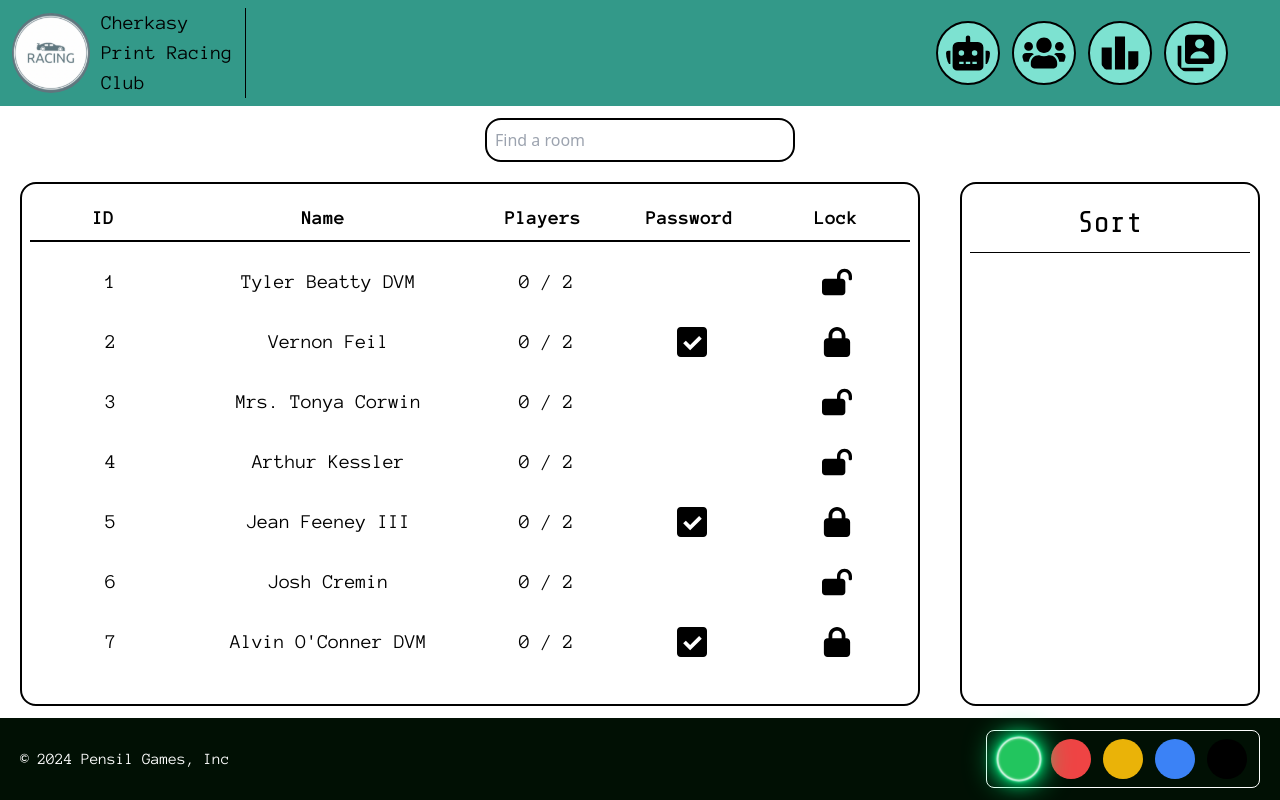
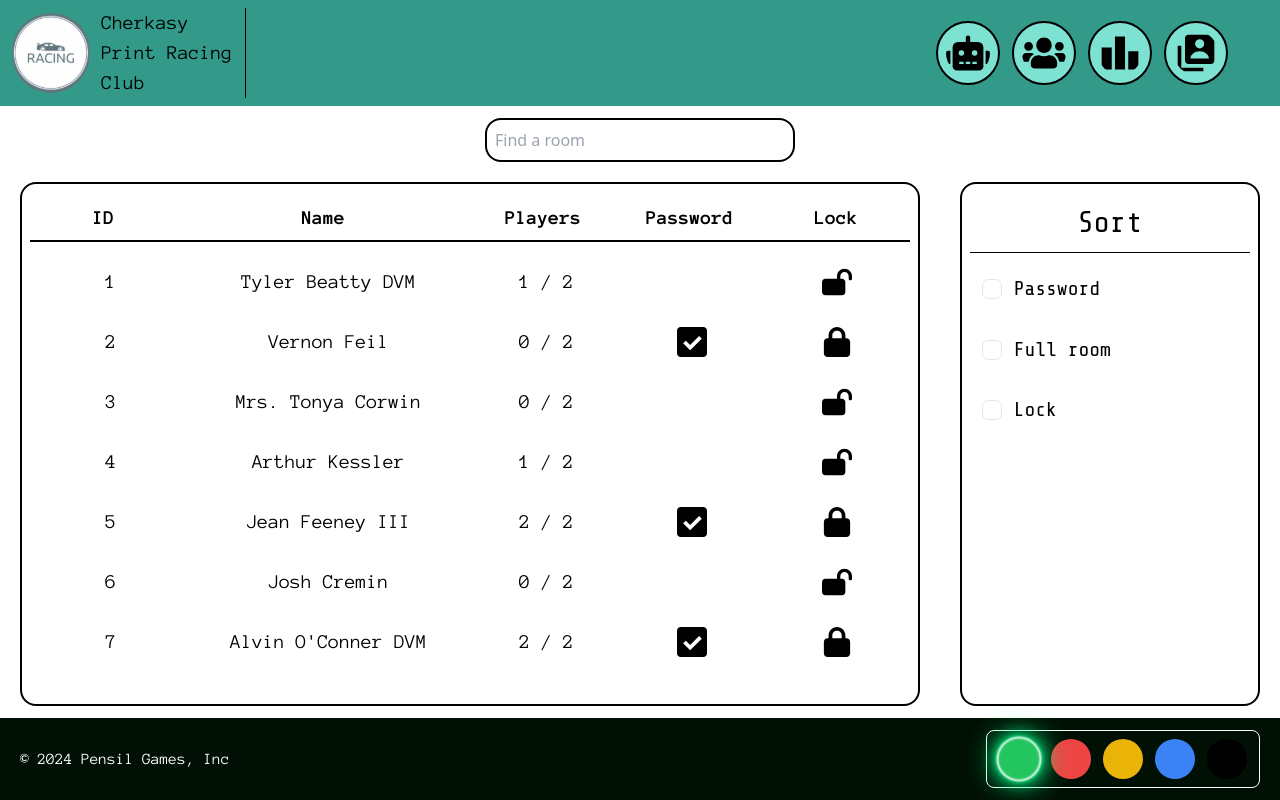
Before and after one commit to AlexTkCk/diploma_everlabs, a React (Create React App) app in the folder client/: page /gameRoom in a window 1280 px wide. Built offline with nearby package versions, Linux system fonts and the light colour scheme.

Commit message:
v-9-Multiplayer-room/4/added functions to sort of data

```diff
--- a/client/src/components/RowMp.tsx
+++ b/client/src/components/RowMp.tsx
@@ -17,7 +17,7 @@ type TRowMp = {
 
 const RowMp: React.FC<TRowMp> = ({ dataMp, children }) => {
   return (
-    <button className="flex flex-row justify-around text-center ml-2 text-xl transition-all items-center h-10  active:bg-gray-500">
+    <button className="flex flex-row justify-around text-center ml-2 text-xl transition-all items-center h-10  active:bg-gray-200">
       <span className="w-1/5 ">{dataMp.id}</span>
       <span className="w-2/5">{dataMp.name}</span>
       <span className="w-1/5">
--- a/client/src/data/multiplayerData.json
+++ b/client/src/data/multiplayerData.json
@@ -2,7 +2,7 @@
   {
     "id": 1,
     "name": "Tyler Beatty DVM",
-    "players": { "amount": 0, "totalAmount": 2 },
+    "players": { "amount": 1, "totalAmount": 2 },
     "password": false
   },
   {
@@ -20,13 +20,13 @@
   {
     "id": 4,
     "name": "Arthur Kessler",
-    "players": { "amount": 0, "totalAmount": 2 },
+    "players": { "amount": 1, "totalAmount": 2 },
     "password": false
   },
   {
     "id": 5,
     "name": "Jean Feeney III",
-    "players": { "amount": 0, "totalAmount": 2 },
+    "players": { "amount": 2, "totalAmount": 2 },
     "password": true
   },
   {
@@ -38,7 +38,7 @@
   {
     "id": 7,
     "name": "Alvin O'Conner DVM",
-    "players": { "amount": 0, "totalAmount": 2 },
+    "players": { "amount": 2, "totalAmount": 2 },
     "password": true
   },
   {
@@ -50,7 +50,7 @@
   {
     "id": 9,
     "name": "Preston Kemmer",
-    "players": { "amount": 0, "totalAmount": 2 },
+    "players": { "amount": 2, "totalAmount": 2 },
     "password": false
   },
   {
--- a/client/src/pages/GameRoom.tsx
+++ b/client/src/pages/GameRoom.tsx
@@ -8,9 +8,39 @@ import dataMp from "../data/multiplayerData.json";
 const GameRoom = () => {
   const [data, setData] = useState(dataMp);
   const [searchData, setSearchData] = useState("");
-  const [sortBySpeed, setSortBySpeed] = useState(false);
-  const [sortByTime, setSortByTime] = useState(false);
+  const [sortByPassword, setSortByPassword] = useState(false);
+  const [sortByFullRoom, setSortByFullRoom] = useState(false);
+  const [sortByLock, setSortByLock] = useState(false);
+
   const [initialData, setInitialData] = useState(dataMp);
+
+  const handleSort = (sortBy: string) => {
+    let newData = [...data];
+
+    if (sortBy === "password") {
+      newData = sortByPassword
+        ? newData.sort((a) => (a.password ? 1 : -1))
+        : newData.sort((a) => (a.password ? -1 : 1));
+      setSortByPassword(!sortByPassword);
+      setSortByFullRoom(false);
+      setSortByLock(false);
+    } else if (sortBy === "fullRoom") {
+      newData = sortByFullRoom
+        ? newData.sort((a, b) => a.players.amount - b.players.amount)
+        : newData.sort((a, b) => b.players.amount - a.players.amount);
+      setSortByFullRoom(!sortByFullRoom);
+      setSortByPassword(false);
+      setSortByLock(false);
+    } else if (sortBy === "lock") {
+      newData = sortByLock
+        ? newData.sort((a) => (a.password ? 1 : -1))
+        : newData.sort((a) => (a.password ? -1 : 1));
+      setSortByLock(!sortByLock);
+      setSortByPassword(false);
+      setSortByFullRoom(false);
+    }
+    setData(newData);
+  };
 
   const handleSearch = (e: any) => {
     setSearchData(e.target.value);
@@ -70,18 +100,24 @@ const GameRoom = () => {
           <span className="text-center text-3xl">Sort</span>
           <hr className="border-black w-full" />
 
-          {/* <Checkbox
-            value="by speed"
-            id="speed"
-            isChecked={}
-            onChange={() => handleSort("speed")}
+          <Checkbox
+            value="Password"
+            id="pw"
+            isChecked={sortByPassword}
+            onChange={() => handleSort("password")}
           />
           <Checkbox
-            value="by time"
-            id="time"
-            isChecked={}
-            onChange={() => handleSort("time")}
-          /> */}
+            value="Full room"
+            id="fr"
+            isChecked={sortByFullRoom}
+            onChange={() => handleSort("fullRoom")}
+          />
+          <Checkbox
+            value="Lock"
+            id="lock"
+            isChecked={sortByLock}
+            onChange={() => handleSort("lock")}
+          />
         </div>
       </div>
     </motion.div>
```
